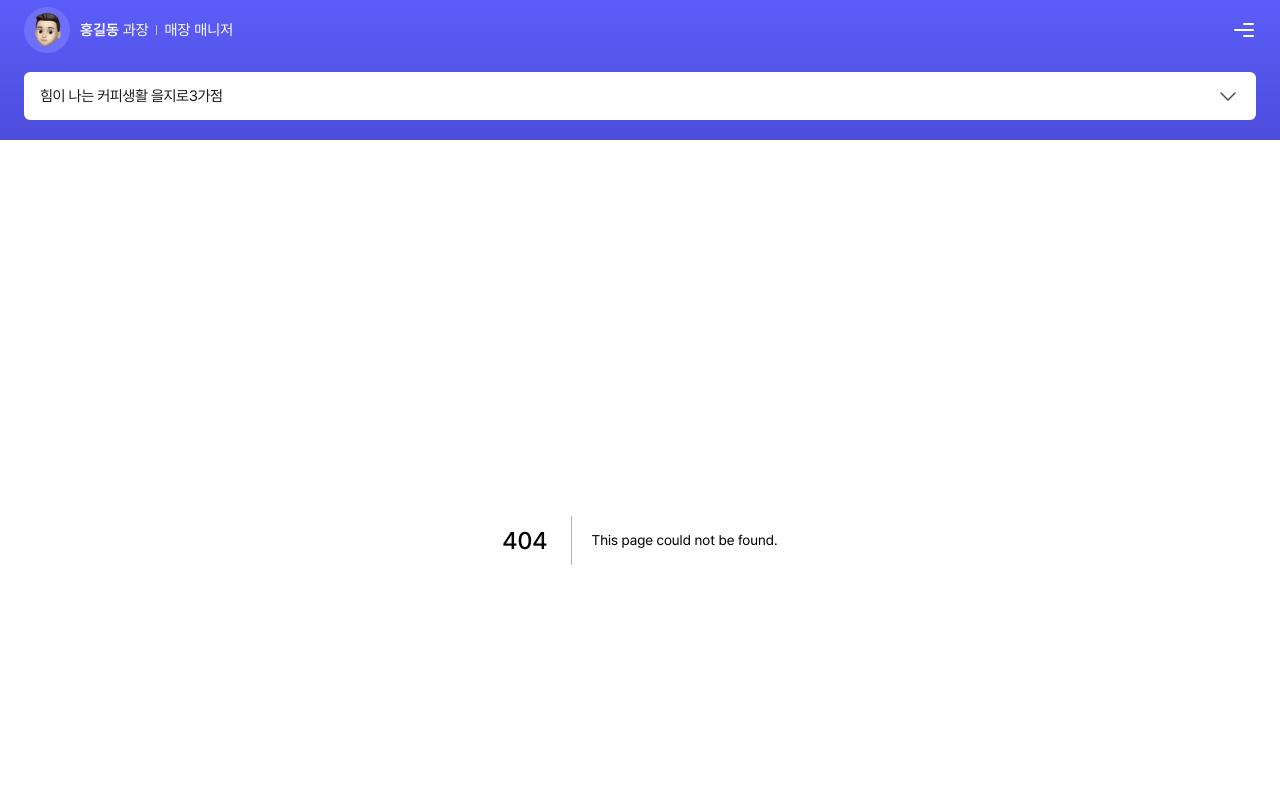
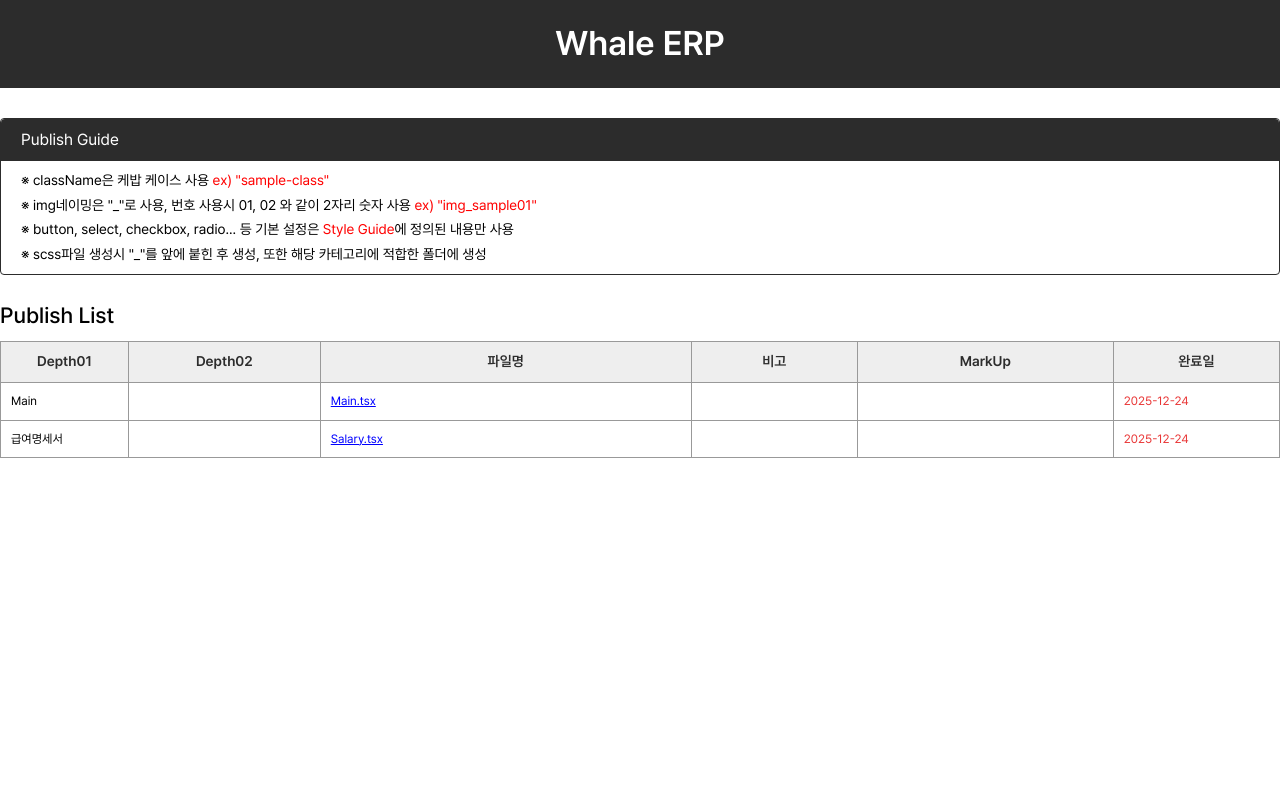
Before and after one commit to nalpari/whale-erp-staff-app-pub, a Next.js app: page /list in a window 1280 px wide. Before the commit this address had no page. Shown: the top 800 px of the page. Built offline with nearby package versions, Linux system fonts and the light colour scheme.

Commit message:
style: 파일 구조 변경

```diff
--- a/src/app/layout.tsx
+++ b/src/app/layout.tsx
@@ -1,8 +1,7 @@
 import type { Metadata } from "next";
 import { Geist, Geist_Mono } from "next/font/google";
 import "../styles/style.scss";
-import Header from "@/components/ui/Header";
-import Footer from "@/components/ui/Footer";
+
 import BottomSheetController from "@/components/ui/BottomSheetController";
 import PopupController from "@/components/ui/PopupController";
 
@@ -31,11 +30,7 @@ export default function RootLayout({
       <body
         className={`${geistSans.variable} ${geistMono.variable} antialiased`}
       >
-        <div className="wrap">
-          <Header />
-          <div className="container">{children}</div>
-          <Footer />
-        </div>
+        {children}
         <BottomSheetController />
         <PopupController />
       </body>
--- /dev/null
+++ b/src/app/list/page.tsx
@@ -0,0 +1,5 @@
+import PublishPage from "@/components/publist/PublishPage";
+
+export default function ListPage() {
+  return <PublishPage />;
+}
--- a/src/app/page.tsx
+++ b/src/app/page.tsx
@@ -1,4 +1,4 @@
-import Main from "./main/page";
+import Main from "./(sub)/main/page";
 
 export default function Home() {
   return <Main />;
--- /dev/null
+++ b/src/components/publist/PublishPage.tsx
@@ -0,0 +1,96 @@
+import Link from "next/link";
+import "@/styles/publishpage.scss";
+
+export default function PublishPage() {
+  return (
+    <div className="publish-list">
+      <div className="p-header">
+        <h1>Whale ERP</h1>
+      </div>
+      <div className="p-body">
+        <div className="p-contents">
+          {/* <div className="p-guide mb15">
+            <div className="p-guide-header">Style Guide</div>
+            <div className="p-guide-content">
+              <div className="p-guide-link-wrap">
+                <Link href={'/styleguide/gridsystem'}>Grid System</Link>
+                <Link href={'/styleguide/desktopfont'}>Desktop Font</Link>
+                <Link href={'/styleguide/mobilefont'}>Mobile Font</Link>
+                <Link href={'/styleguide/textfield'}>Text Field / Selectors</Link>
+                <Link href={'/styleguide/button'}>ButtonGuide</Link>
+              </div>
+            </div>
+          </div> */}
+          <div className="p-guide">
+            <div className="p-guide-header">Publish Guide</div>
+            <div className="p-guide-content">
+              <p>
+                ※ className은 케밥 케이스 사용
+                <span> ex) &quot;sample-class&quot;</span>
+              </p>
+              <p>
+                ※ img네이밍은 &quot;_&quot;로 사용, 번호 사용시 01, 02 와 같이
+                2자리 숫자 사용 <span>ex) &quot;img_sample01&quot;</span>
+              </p>
+              <p>
+                ※ button, select, checkbox, radio... 등 기본 설정은
+                <span> Style Guide</span>에 정의된 내용만 사용
+              </p>
+              <p>
+                ※ scss파일 생성시 &quot;_&quot;를 앞에 붙힌 후 생성, 또한 해당
+                카테고리에 적합한 폴더에 생성
+              </p>
+            </div>
+          </div>
+          <div className="p-list-wrap">
+            <h2>Publish List</h2>
+            <div className="p-list-table">
+              <table>
+                <colgroup>
+                  <col style={{ width: "10%" }} />
+                  <col style={{ width: "15%" }} />
+                  <col />
+                  <col style={{ width: "13%" }} />
+                  <col style={{ width: "20%" }} />
+                  <col style={{ width: "13%" }} />
+                </colgroup>
+                <thead>
+                  <tr>
+                    <th>Depth01</th>
+                    <th>Depth02</th>
+                    <th>파일명</th>
+                    <th>비고</th>
+                    <th>MarkUp</th>
+                    <th>완료일</th>
+                  </tr>
+                </thead>
+                <tbody>
+                  <tr>
+                    <td>Main</td>
+                    <td></td>
+                    <td>
+                      <Link href={"/main"}>Main.tsx</Link>
+                    </td>
+                    <td></td>
+                    <td></td>
+                    <td className="c red">2025-12-24</td>
+                  </tr>
+                  <tr>
+                    <td>급여명세서</td>
+                    <td></td>
+                    <td>
+                      <Link href={"/salary"}>Salary.tsx</Link>
+                    </td>
+                    <td></td>
+                    <td></td>
+                    <td className="c red">2025-12-24</td>
+                  </tr>
+                </tbody>
+              </table>
+            </div>
+          </div>
+        </div>
+      </div>
+    </div>
+  );
+}
--- a/src/components/ui/Header.tsx
+++ b/src/components/ui/Header.tsx
@@ -3,15 +3,20 @@ import Image from "next/image";
 import Link from "next/link";
 import { useState } from "react";
 import { useBottomSheetController } from "@/store/useBottomSheetController";
+import { useRouter } from "next/navigation";
 
 export default function Header() {
+  const router = useRouter();
   const bottomSheetController = useBottomSheetController();
   const [isSideNavOpen, setIsSideNavOpen] = useState(false);
   return (
     <header>
       <div className="header-inner">
         <div className="header-top">
-          <div className="header-data-wrap">
+          <div
+            className="header-data-wrap"
+            onClick={() => router.push("/list")}
+          >
             <div className="header-data-img">
               <Image
                 src="/assets/images/common/avatar_icon.svg"
--- /dev/null
+++ b/src/styles/publishpage.scss
@@ -0,0 +1,146 @@
+@import url('https://fonts.googleapis.com/css2?family=Noto+Sans:ital,wght@0,100..900;1,100..900&display=swap');
+
+$default-color: #2c2c2c;
+
+.red {
+  color: #f00;
+}
+
+.mb15 {
+  margin-bottom: 15px !important;
+}
+
+.publish-list {
+  font-family: 'Noto Sans', sans-serif;
+  font-optical-sizing: auto;
+  font-style: normal;
+  font-variation-settings: 'wdth' 100;
+  display: flex;
+  flex-direction: column;
+  width: 100%;
+  min-height: 100vh;
+}
+.p-header {
+  padding: 20px;
+  background-color: $default-color;
+  text-align: center;
+  h1 {
+    font-size: 34px;
+    color: #fff;
+    font-weight: 600;
+  }
+}
+
+.p-body {
+  margin-top: 30px;
+  margin-bottom: 30px;
+  flex: 1 1 auto;
+  .p-contents {
+    max-width: 1480px;
+    margin: 0 auto;
+  }
+}
+
+.p-guide {
+  border: 1px solid $default-color;
+  border-radius: 4px;
+  .p-guide-header {
+    font-size: 16px;
+    color: #fff;
+    background-color: $default-color;
+    padding: 10px 20px;
+    border-radius: 4px 4px 0 0;
+  }
+  .p-guide-content {
+    padding: 10px 20px;
+    p {
+      font-size: 14px;
+      margin-bottom: 5px;
+      span {
+        color: red;
+      }
+      &:last-child {
+        margin-bottom: 0;
+      }
+    }
+  }
+  .p-guide-inputcommon {
+    h3 {
+      font-size: 16px;
+      margin: 15px 0 5px;
+      font-weight: 600;
+    }
+    a {
+      display: block;
+      border: 1px solid $default-color;
+      border-radius: 3px;
+      background-color: $default-color;
+      color: #fff;
+      height: 44px;
+      line-height: 40px;
+      padding: 0 10px;
+      text-align: center;
+      transition: all 0.15s ease-in-out;
+      &:hover {
+        background-color: #fff;
+        color: $default-color;
+      }
+    }
+  }
+}
+
+.p-list-wrap {
+  margin-top: 25px;
+  h2 {
+    font-size: 22px;
+    font-weight: 500;
+  }
+  .p-list-table {
+    margin-top: 10px;
+    table {
+      width: 100%;
+      border-collapse: collapse;
+      table-layout: fixed;
+      th {
+        background-color: #eee;
+        color: #2c2c2c;
+        text-align: center;
+        font-size: 14px;
+        font-weight: 600;
+        padding: 10px;
+        border: 1px solid #999;
+      }
+      td {
+        border: 1px solid #999;
+        padding: 10px;
+        font-size: 12px;
+        a {
+          text-decoration: underline;
+          color: blue;
+          &:visited {
+            color: purple;
+          }
+        }
+      }
+    }
+  }
+}
+.p-guide-link-wrap {
+  display: flex;
+  flex-wrap: wrap;
+  gap: 5px;
+  a {
+    display: inline-block;
+    border: 1px solid #2c2c2c;
+    background-color: #fff;
+    color: #2c2c2c;
+    padding: 3px 10px;
+    border-radius: 4px;
+    font-size: 14px;
+    transition: all 0.15s ease-in-out;
+    &:hover {
+      background-color: #2c2c2c;
+      color: #fff;
+    }
+  }
+}
```
Also changed, not shown: src/app/(sub)/layout.tsx (added, +12 -0 lines), src/app/(sub)/main/page.tsx (renamed from src/app/main/page.tsx).
